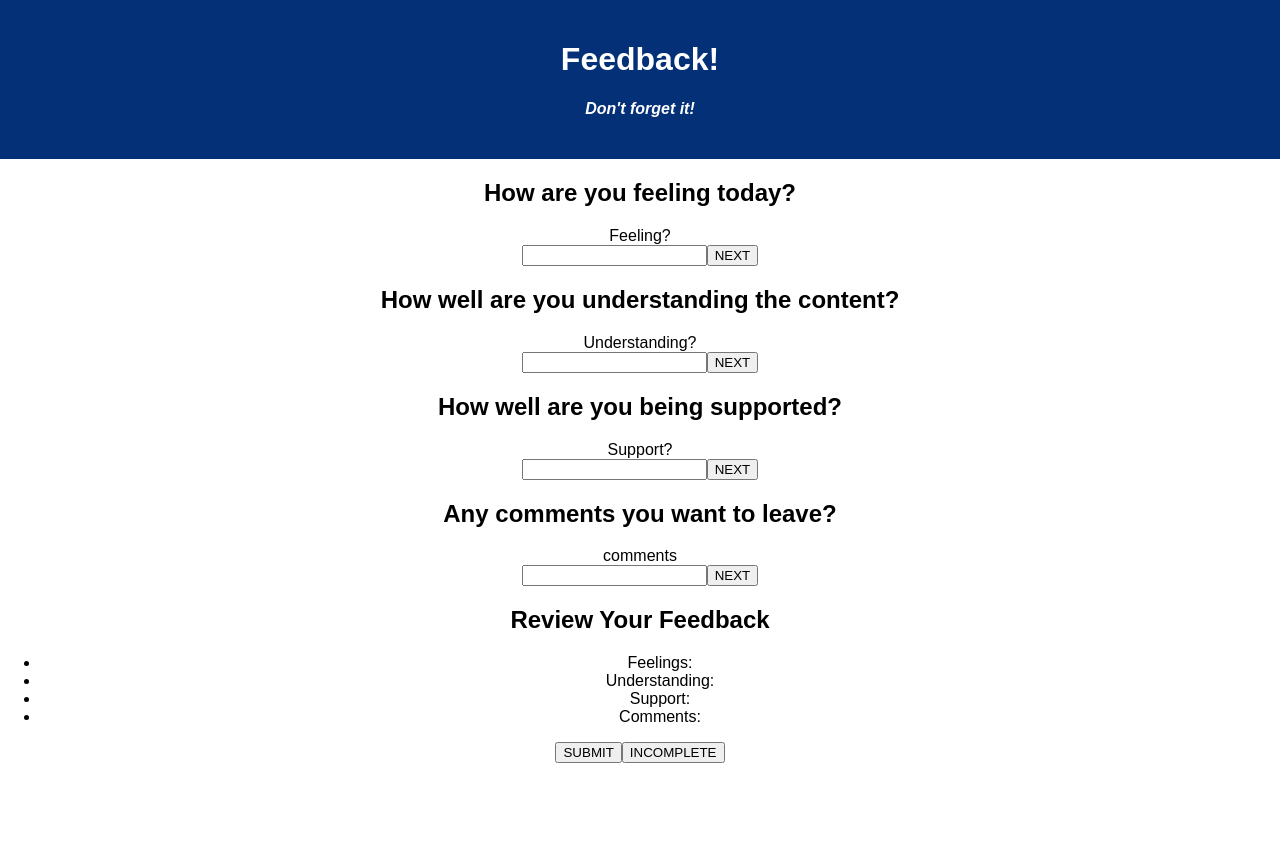
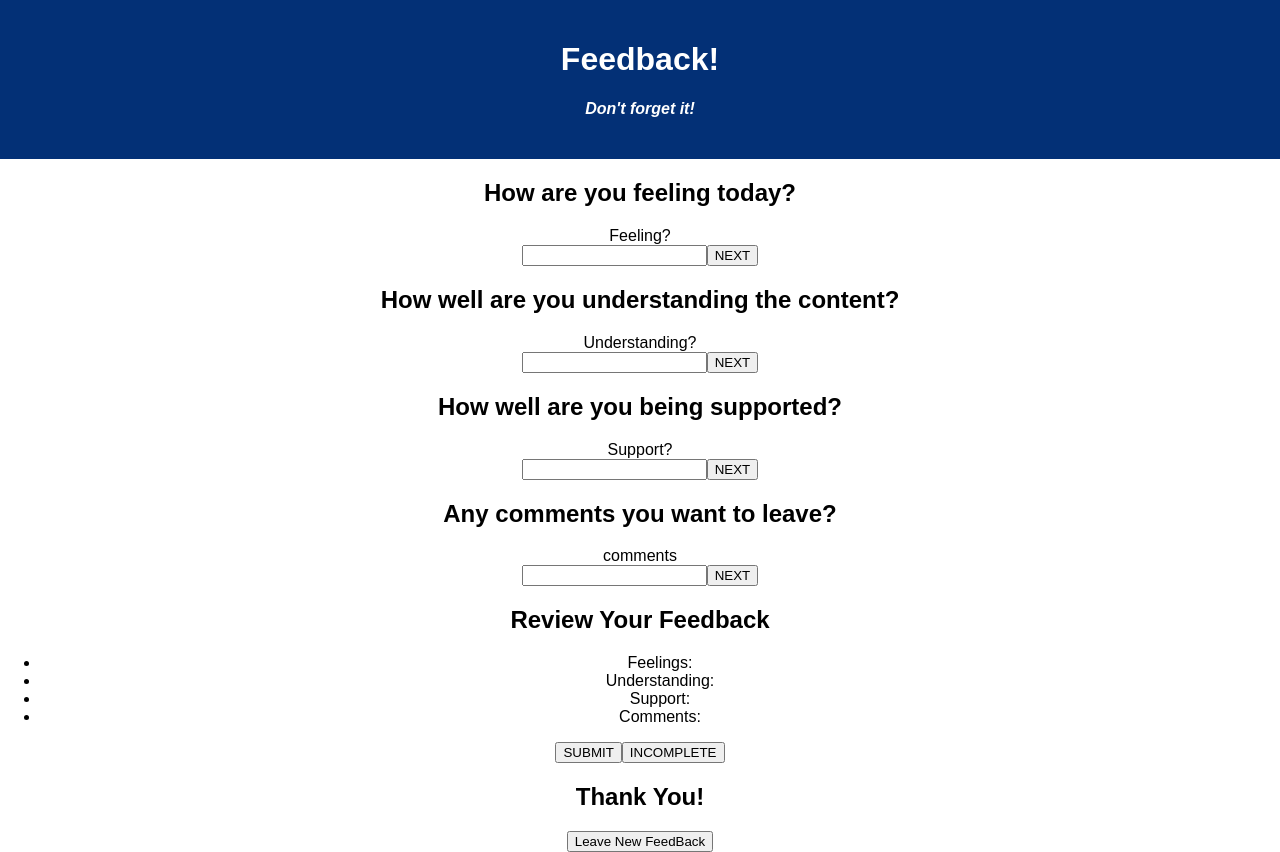
Before and after one commit to AndrewLeck/weekend-redux-feedback-loop, a React (Create React App) app: page /#/api/comments in a window 1280 px wide. Before the commit the page ends 800 px from the top, so only its background shows below. Built offline with nearby package versions, Linux system fonts and the light colour scheme.

Commit message:
created a submit folder and function and completed handshake

```diff
--- a/src/components/App/App.jsx
+++ b/src/components/App/App.jsx
@@ -6,6 +6,7 @@ import Understanding from '../Understanding/Understanding';
 import Support from '../Support/Support';
 import Comments from '../Comments/Comments';
 import Review from '../Review/Review';
+import Submit from '../Submit/Submit';
 // import { HashRouter as Router, Route, Link } from 'react-router-dom';
 function App() {
 
@@ -34,6 +35,9 @@ function App() {
         {/* <Route> */}
           <Review />
         {/* </Route> */}
+        {/* <Route> */}
+          <Submit />
+        {/* </Route> */}
       {/* </Router> */}
     </div>
 
--- a/src/components/Review/Review.jsx
+++ b/src/components/Review/Review.jsx
@@ -23,7 +23,7 @@ function Review(){
                 </ul>
 
                 {/* <Link> */}
-                <button>SUBMIT</button>{/* Create a teneiry? */}
+                <button>SUBMIT</button>{/* Create a teneiry? When Review Not complete print Incomplete and grey out/ complete print Submit*/}
                 <button>INCOMPLETE</button>
                 {/* </Link> */}
             </form>
--- /dev/null
+++ b/src/components/Submit/Submit.jsx
@@ -0,0 +1,17 @@
+// import { Link } from 'react-router-dom';
+
+function Submit (){
+    console.log('Inside Submit function')
+
+    return(
+        <>
+            <div>
+                <h2>Thank You!</h2>
+                {/* <Link> */}
+                    <button>Leave New FeedBack</button>
+                {/* </Link> */}
+            </div>
+        </>
+    )
+}
+export default Submit;
```
